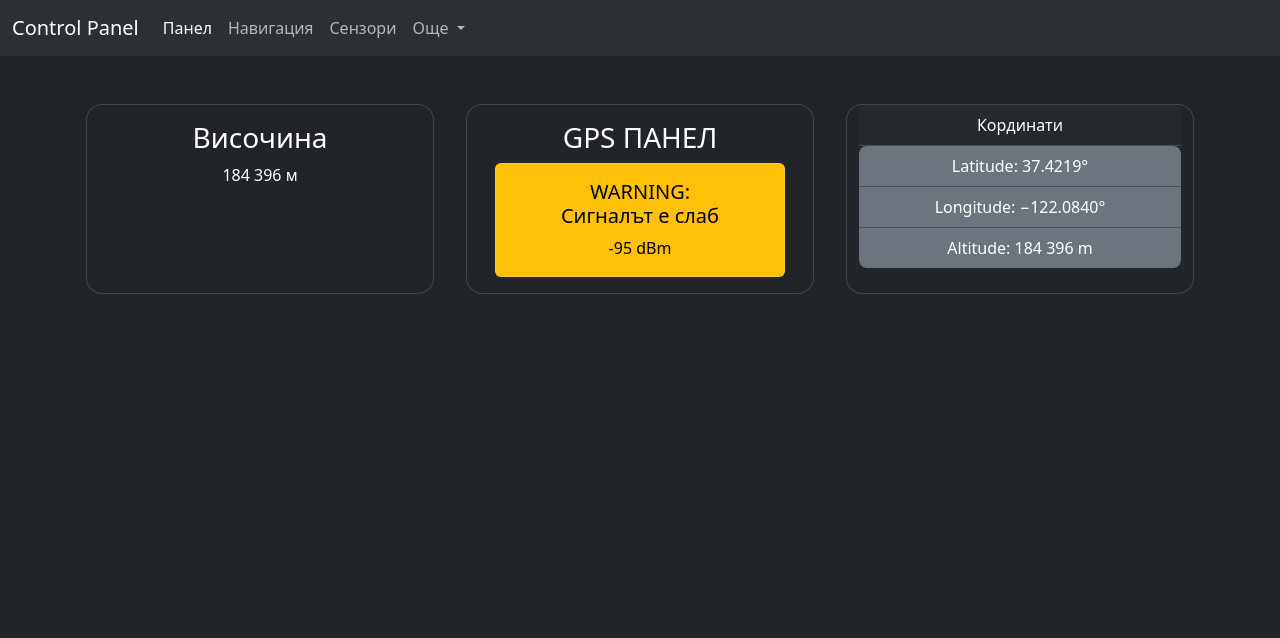
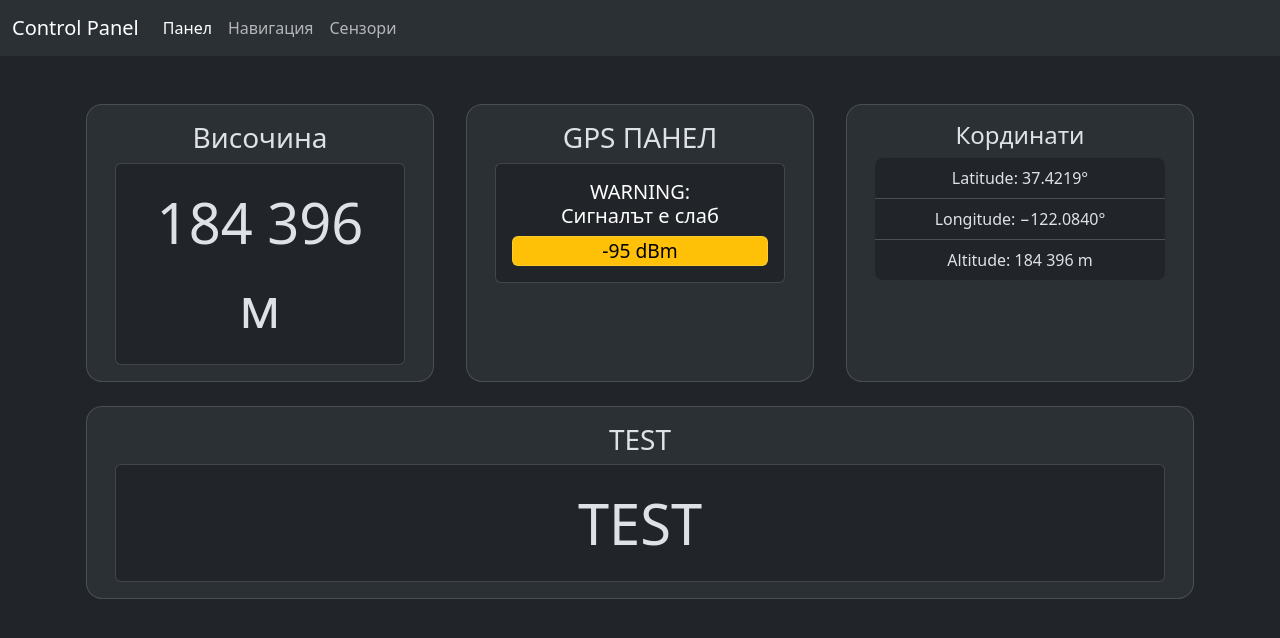
Before and after one commit to Tolga-lab-ctrl/CodeWarsSpaceShip, a plain HTML site: page index.html in a window 1280 px wide. Drawn offline with nearby package versions, Linux system fonts and the light colour scheme.

Commit message:
New Update!
Im having HEADACHEEEEEEEEEEEEEEEEEEE AAAAAAAAAAAAAAAAAAAAAAAAAAA

```diff
--- a/Styles/style.css
+++ b/Styles/style.css
@@ -0,0 +1,3 @@
+.custom-dark-bg {
+    background-color: #2b3035 !important;
+}
--- a/index.html
+++ b/index.html
@@ -1,32 +1,23 @@
 <!DOCTYPE html>
 <html lang="en" data-bs-theme="dark">
+
 <head>
   <meta charset="UTF-8" />
   <meta name="viewport" content="width=device-width, initial-scale=1.0" />
   <title>Control Panel</title>
   <link rel="stylesheet" href="Styles/style.css" />
   <!--BOOTSTRAP CSS-->
-    <link
-      href="https://cdn.jsdelivr.net/npm/bootstrap@5.3.8/dist/css/bootstrap.min.css"
-      rel="stylesheet"
-      integrity="sha384-sRIl4kxILFvY47J16cr9ZwB07vP4J8+LH7qKQnuqkuIAvNWLzeN8tE5YBujZqJLB"
-      crossorigin="anonymous"
-    />
+  <link href="https://cdn.jsdelivr.net/npm/bootstrap@5.3.8/dist/css/bootstrap.min.css" rel="stylesheet"
+    integrity="sha384-sRIl4kxILFvY47J16cr9ZwB07vP4J8+LH7qKQnuqkuIAvNWLzeN8tE5YBujZqJLB" crossorigin="anonymous" />
 </head>
+
 <body>
   <!--NAVBAR-->
   <nav class="navbar navbar-expand-lg bg-body-tertiary">
     <div class="container-fluid">
-        <a class="navbar-brand" href="#">Control Panel</a>
-        <button
-          class="navbar-toggler"
-          type="button"
-          data-bs-toggle="collapse"
-          data-bs-target="#navbarNavDropdown"
-          aria-controls="navbarNavDropdown"
-          aria-expanded="false"
-          aria-label="Toggle navigation"
-        >
+      <a class="navbar-brand" href="index.html">Control Panel</a>
+      <button class="navbar-toggler" type="button" data-bs-toggle="collapse" data-bs-target="#navbarNavDropdown"
+        aria-controls="navbarNavDropdown" aria-expanded="false" aria-label="Toggle navigation">
         <span class="navbar-toggler-icon"></span>
       </button>
       <div class="collapse navbar-collapse" id="navbarNavDropdown">
@@ -40,67 +31,73 @@
           <li class="nav-item">
             <a class="nav-link" href="#">Сензори</a>
           </li>
-            <li class="nav-item dropdown">
-              <a
-                class="nav-link dropdown-toggle"
-                href="#"
-                role="button"
-                data-bs-toggle="dropdown"
-                aria-expanded="false"
-              >
-                Още
-              </a>
-              <ul class="dropdown-menu">
-                <li><a class="dropdown-item" href="#">1.НЕЩО</a></li>
-                <li><a class="dropdown-item" href="#">2.НЕЩО</a></li>
-              </ul>
-            </li>
         </ul>
       </div>
     </div>
   </nav>
   <!--CONTROL PANEL-->
   <div class="container text-center my-5">
+    <!--FIRST ROW-->
     <div class="row">
-        <div class="card col text-bg-dark rounded-4 mx-3">
+      <div class="card col rounded-4 mx-3 custom-dark-bg">
         <div class="card-body">
           <h3 class="card-title">Височина</h3>
-            <p class="card-text">184 396 м</p>
-          </div>
-        </div>
-        <div class="card col text-bg-dark rounded-4 mx-3">
+          <div class="card">
             <div class="card-body">
-            <h3 class="card-title">GPS ПАНЕЛ</h3>
-            <div class="card text-bg-warning">
-              <div class="card-body">
-                <h5 class="card-title">WARNING:<br />Сигналът е слаб</h5>
-                <p class="card-text">-95 dBm<br /></p>
+              <p class="card-text" style="font-size: 350%;">184 396 м</p>
             </div>
           </div>
         </div>
       </div>
-        <div class="card col text-bg-dark rounded-4 mx-3">
-          <div class="card-header">Кординати</div>
+      <div class="card col rounded-4 mx-3 custom-dark-bg">
+        <div class="card-body">
+          <h3 class="card-title">GPS ПАНЕЛ</h3>
+          <div class="card text-bg-dark">
+            <div class="card-body">
+              <h5 class="card-title">WARNING:<br />Сигналът е слаб</h5>
+              <div class="card text-bg-warning">
+                <p class="card-text" style="font-size: 120%;">-95 dBm<br /></p>
+              </div>
+            </div>
+          </div>
+        </div>
+      </div>
+      <div class="card col rounded-4 mx-3 custom-dark-bg">
+        <div class="card-body">
+          <h4 class="card-title">Кординати</h4>
           <ul class="list-group list-group-flush rounded-3">
-            <li class="list-group-item text-bg-secondary">
+            <li class="list-group-item">
               Latitude: 37.4219°
             </li>
-            <li class="list-group-item text-bg-secondary">
+            <li class="list-group-item">
               Longitude: −122.0840°
             </li>
-            <li class="list-group-item text-bg-secondary">
+            <li class="list-group-item">
               Altitude: 184 396 m
             </li>
           </ul>
         </div>
       </div>
     </div>
+    <!--SECOND ROW-->
+    <div class="row mt-4 mx-1">
+      <div class="card col rounded-4 custom-dark-bg">
+        <div class="card-body">
+          <h3 class="card-title">TEST</h3>
+          <div class="card">
+            <div class="card-body">
+              <p class="card-text" style="font-size: 350%;">TEST</p>
+            </div>
+          </div>
+        </div>
+      </div>
+    </div>
+  </div>
 
   <!--BOOTSTRAP JS-->
-    <script
-      src="https://cdn.jsdelivr.net/npm/bootstrap@5.3.8/dist/js/bootstrap.bundle.min.js"
+  <script src="https://cdn.jsdelivr.net/npm/bootstrap@5.3.8/dist/js/bootstrap.bundle.min.js"
     integrity="sha384-FKyoEForCGlyvwx9Hj09JcYn3nv7wiPVlz7YYwJrWVcXK/BmnVDxM+D2scQbITxI"
-      crossorigin="anonymous"
-    ></script>
+    crossorigin="anonymous"></script>
 </body>
+
 </html>
```
Lines whose indentation alone changed are shown as unchanged.
